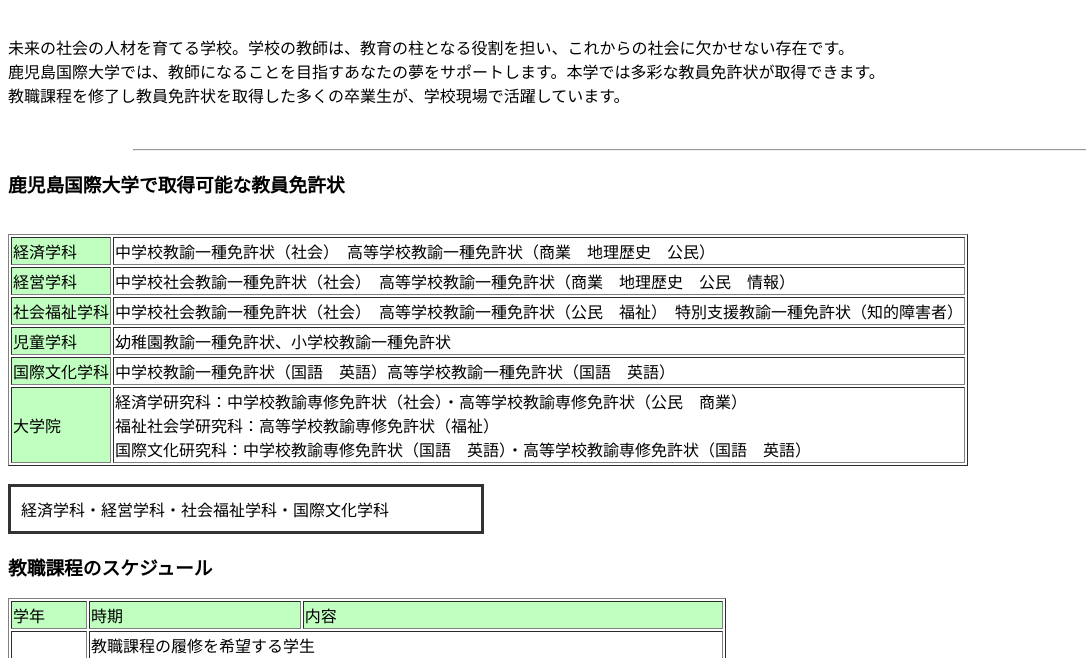
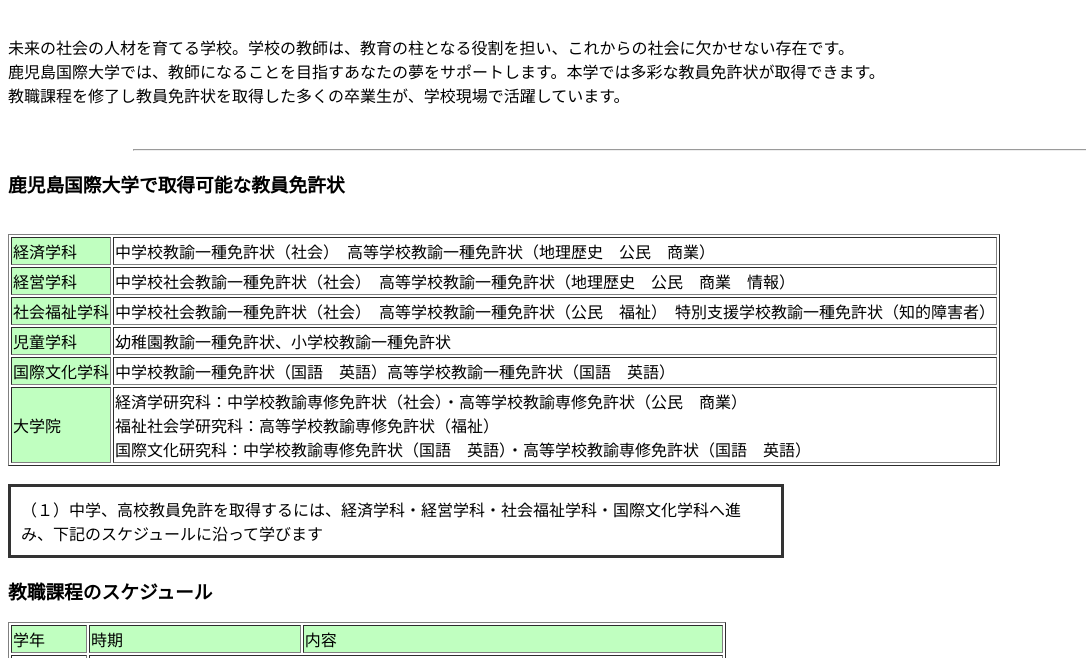
Before and after one commit to kanegae0928/jisshu.github.io, a plain HTML site: page kyousyoku.html in a window 1280 px wide. Shown: the part 74-732 px from the top of the page, without its empty margins (0-1086 px from the left). Drawn offline with Linux system fonts and the light colour scheme.

Commit message:
Add files via upload

```diff
--- a/kyousyoku.html
+++ b/kyousyoku.html
@@ -17,15 +17,15 @@
 <table border>
 <br>
 <tr><td bgcolor="#c0ffc0">経済学科</td>
-<td>中学校教諭一種免許状（社会）　高等学校教諭一種免許状（商業　地理歴史　公民）</td>
+<td>中学校教諭一種免許状（社会）　高等学校教諭一種免許状（地理歴史　公民　商業）</td>
 </tr>
 
 <tr><td bgcolor="#c0ffc0">経営学科</td>
-<td>中学校社会教諭一種免許状（社会）　高等学校教諭一種免許状（商業　地理歴史　公民　情報）</td>
+<td>中学校社会教諭一種免許状（社会）　高等学校教諭一種免許状（地理歴史　公民　商業　情報）</td>
 </tr>
 
 <tr><td bgcolor="#c0ffc0">社会福祉学科</td>
-<td>中学校社会教諭一種免許状（社会）　高等学校教諭一種免許状（公民　福祉）　特別支援教諭一種免許状（知的障害者）</td>
+<td>中学校社会教諭一種免許状（社会）　高等学校教諭一種免許状（公民　福祉）　特別支援学校教諭一種免許状（知的障害者）</td>
 </tr>
 
 <tr><td bgcolor="#c0ffc0">児童学科</td>
@@ -42,7 +42,7 @@
 国際文化研究科：中学校教諭専修免許状（国語　英語）・高等学校教諭専修免許状（国語　英語）</td>
 </tr></table><br>
 
-<div style="padding: 10px; margin-bottom: 10px; border: 3px solid #333333;width: 450px;">経済学科・経営学科・社会福祉学科・国際文化学科</div>
+<div style="padding: 10px; margin-bottom: 10px; border: 3px solid #333333;width: 750px;">（１）中学、高校教員免許を取得するには、経済学科・経営学科・社会福祉学科・国際文化学科へ進み、下記のスケジュールに沿って学びます</div>
 <p><text="#ff0000"><h3>教職課程のスケジュール</h3></text></p>
 
 <table border><tr><td bgcolor="#c0ffc0">学年</td><td bgcolor="#c0ffc0">時期</td><td bgcolor="#c0ffc0">内容</td></tr>
@@ -82,7 +82,7 @@
 ※中学校教員免許状取得希望の学生は３年次に介護等体験を実施<br><br>
 
 
-<div style="padding: 10px; margin-bottom: 10px; border: 3px solid #333333;width: 100px;">児童学科</div>
+<div style="padding: 10px; margin-bottom: 10px; border: 3px solid #333333;width: 640px;">小学校教員免許、幼稚園教員免許を取得するには、児童学科へ進み、下記のスケジュールに沿って学びます。</div>
 <p><text="#ff0000"><h3>教職課程のスケジュール</h3></text></p>
 
 <table border><tr><td bgcolor="#c0ffc0">学年</td><td bgcolor="#c0ffc0">時期</td><td bgcolor="#c0ffc0">内容</td></tr>
@@ -113,12 +113,8 @@
 <tr><td>3月卒業式</td><td>教員免許状授与</td>
 
 </table>
-<br>
-※保育士養成課程の学生は２年次に内諾訪問（予備研修），３年次に保育実習Ⅰ・Ⅱを実施
 
 <br>
-
-
 
 
 ※教職課程のスケジュールは、免許種や学部、学科によって異なります。<br>
```
